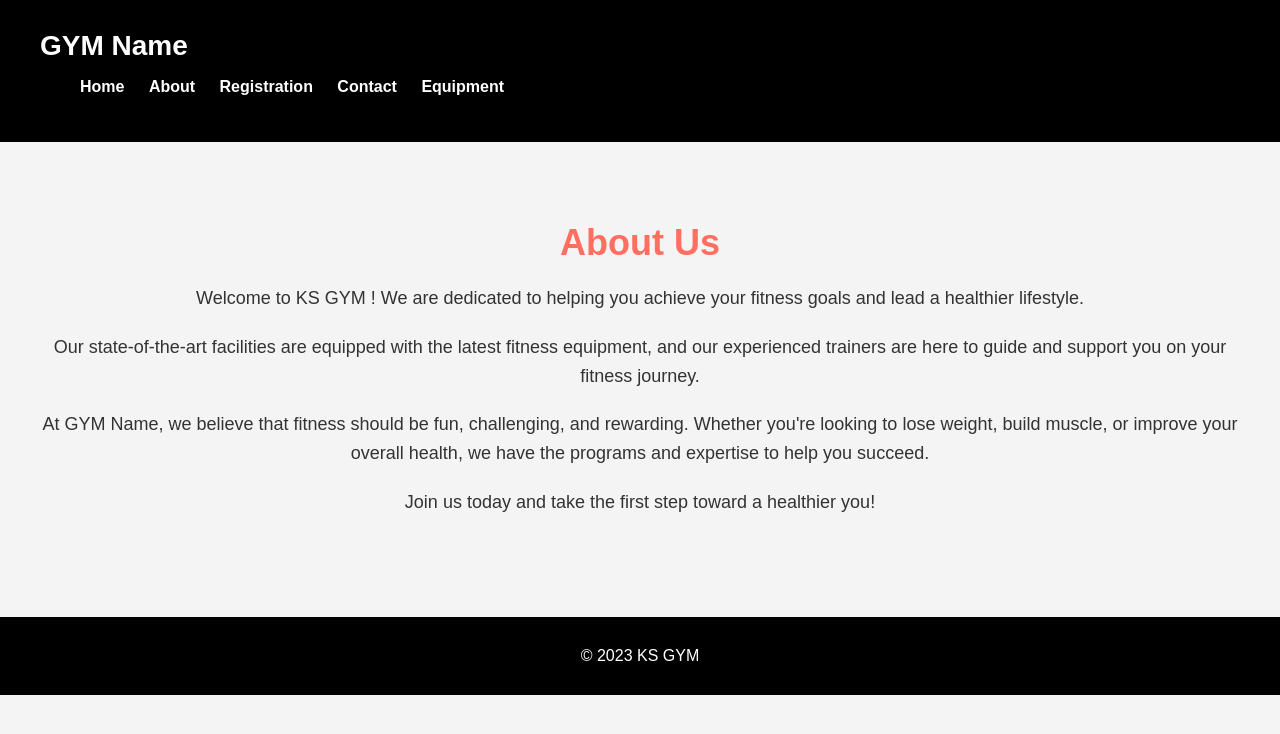
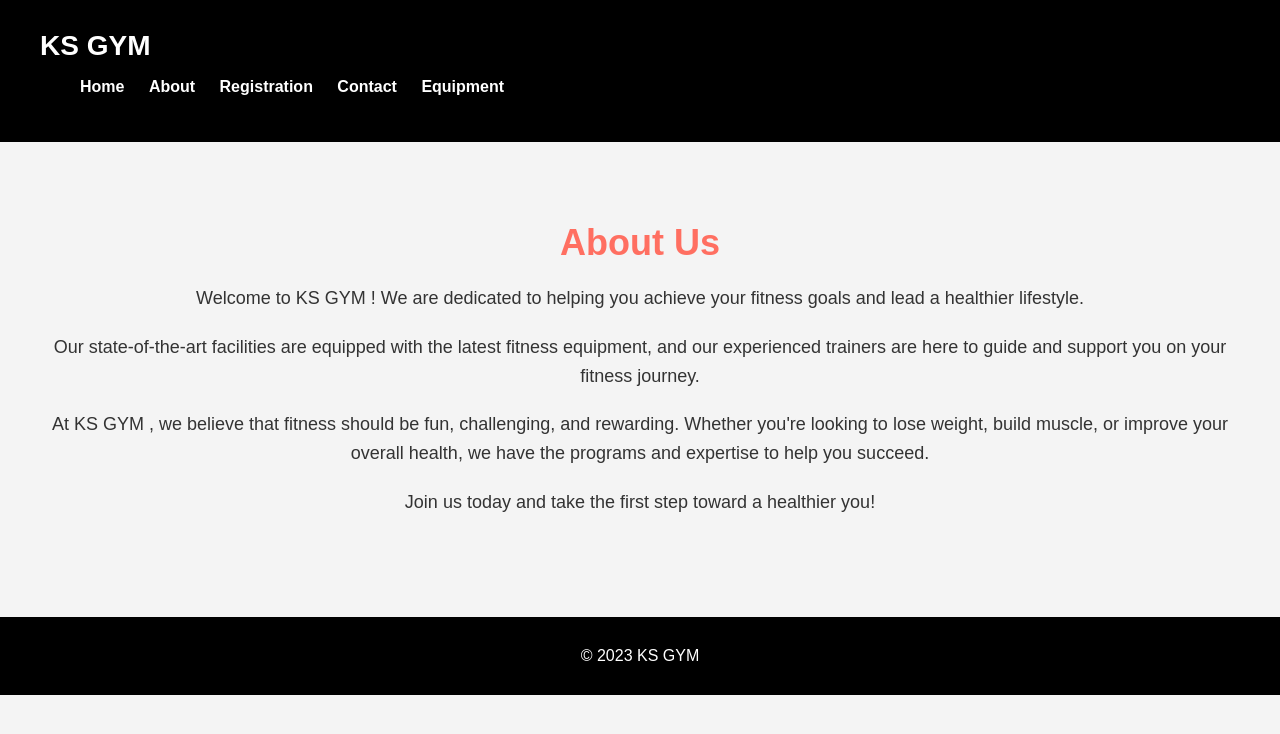
Before and after one commit to friendszone01/KSGYM, a plain HTML site: page about.html in a window 1280 px wide. Drawn offline with Linux system fonts and the light colour scheme.

Commit message:
Update about.html
yesh

```diff
--- a/about.html
+++ b/about.html
@@ -9,7 +9,7 @@
 <body>
     <nav class="navbar">
         <div class="container">
-            <h1 class="logo">GYM Name</h1>
+            <h1 class="logo">KS GYM</h1>
             <ul class="nav-links">
                 <li><a href="index.html">Home</a></li>
                 <li><a href="#">About</a></li>
@@ -25,7 +25,7 @@
             <h2>About Us</h2>
             <p>Welcome to KS GYM ! We are dedicated to helping you achieve your fitness goals and lead a healthier lifestyle.</p>
             <p>Our state-of-the-art facilities are equipped with the latest fitness equipment, and our experienced trainers are here to guide and support you on your fitness journey.</p>
-            <p>At GYM Name, we believe that fitness should be fun, challenging, and rewarding. Whether you're looking to lose weight, build muscle, or improve your overall health, we have the programs and expertise to help you succeed.</p>
+            <p>At KS GYM , we believe that fitness should be fun, challenging, and rewarding. Whether you're looking to lose weight, build muscle, or improve your overall health, we have the programs and expertise to help you succeed.</p>
             <p>Join us today and take the first step toward a healthier you!</p>
         </div>
     </section>
```
